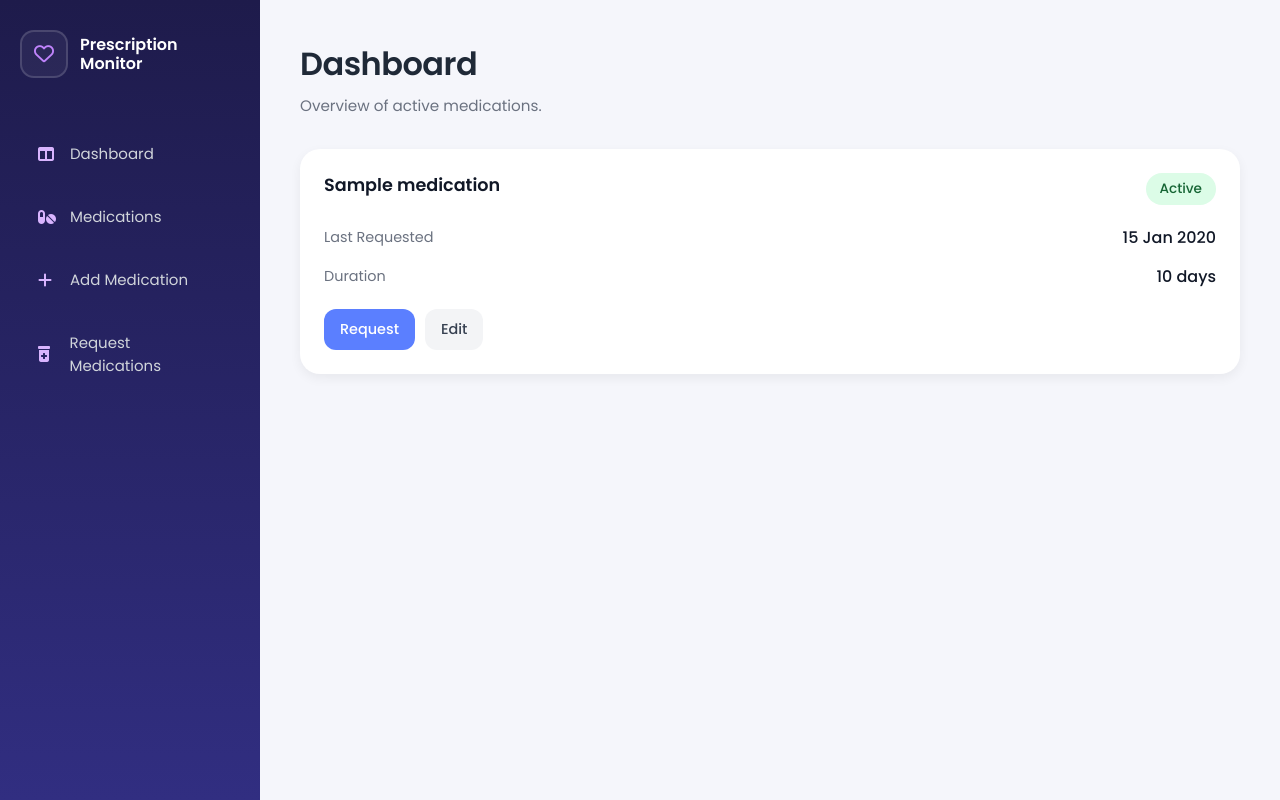
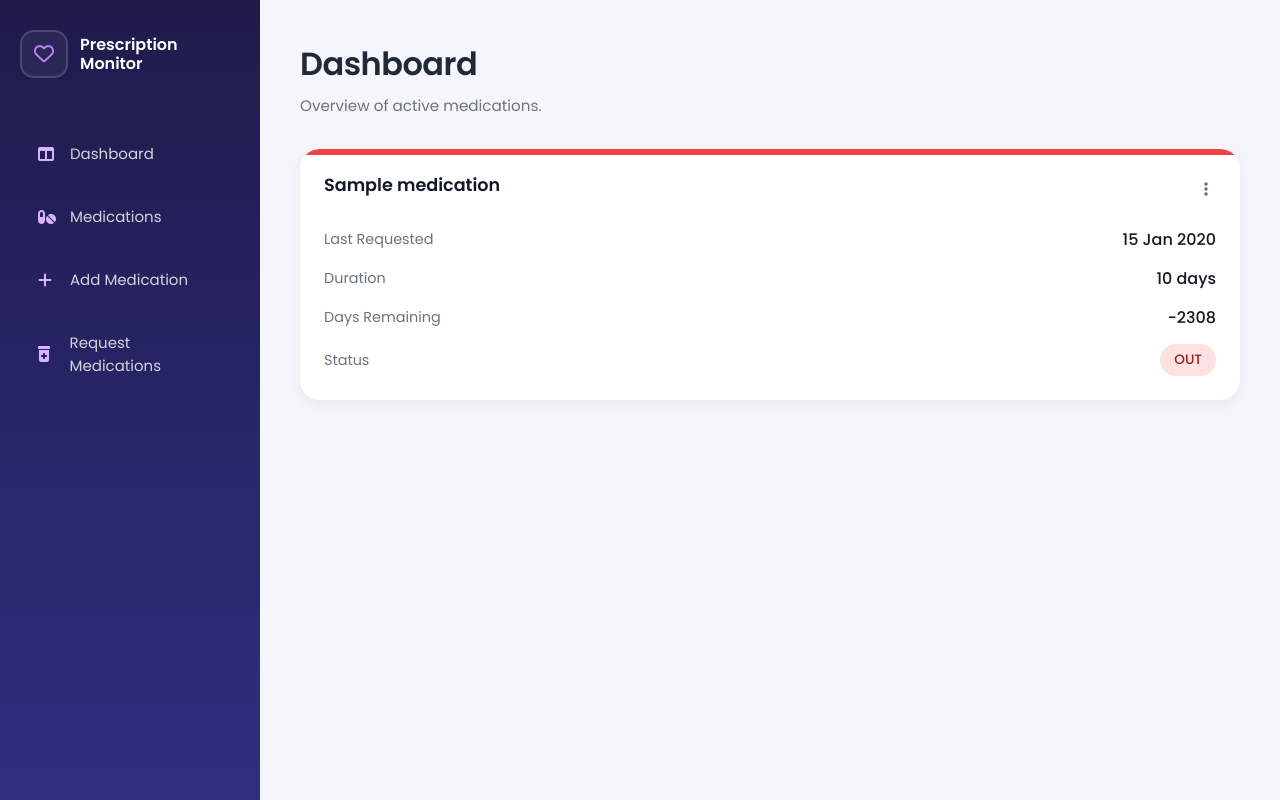
Before and after one commit to Selma434/Repeat-Prescription-Automation, a Flask app: page / in a window 1280 px wide. Run offline with Flask 3, Linux system fonts and the light colour scheme; tables that the repository leaves empty hold one stand-in row (values such as "Sample post").

Commit message:
Add Medication Status Display & Dashboard Actions

```diff
--- a/application/static/css/style.css
+++ b/application/static/css/style.css
@@ -281,7 +281,8 @@ body {
 
 .primary-button,
 .request-btn,
-.edit-btn {
+.edit-btn,
+.deactivate-btn {
     border: none;
     border-radius: 12px;
     padding: 10px 16px;
@@ -320,6 +321,16 @@ body {
     background: #e5e7eb;
 }
 
+/* Tertiary Buttons */
+
+.deactivate-btn {
+    background: rgba(249, 57, 57, 0.855);
+    color: white;
+}
+
+.deactivate-btn:hover {
+    background: rgba(251, 28, 28, 0.855);
+}
 
 /* ==========================================
    RESPONSIVE
@@ -366,6 +377,9 @@ body {
 ========================================== */
 
 .medication-card {
+    position: relative;
+    overflow: hidden;
+
     background: white;
     border-radius: 20px;
     padding: 24px;
@@ -376,6 +390,45 @@ body {
     gap: 20px;
 }
 
+/* ==========================================
+   STATUS STRIP
+========================================== */
+
+.status-strip {
+    position: absolute;
+    top: 0;
+    left: 0;
+    width: 100%;
+    height: 6px;
+}
+
+
+/* OK */
+
+.medication-card.ok .status-strip {
+    background: #22c55e;
+}
+
+
+/* LOW */
+
+.medication-card.low .status-strip {
+    background: #f59e0b;
+}
+
+
+/* CRITICAL */
+
+.medication-card.critical .status-strip {
+    background: #f97316;
+}
+
+
+/* OUT */
+
+.medication-card.out .status-strip {
+    background: #ef4444;
+}
 
 /* ==========================================
    CARD HEADER
@@ -395,6 +448,110 @@ body {
     line-height: 1.4;
 }
 
+/* ==========================================
+   DROPDOWN MENU
+========================================== */
+
+.dropdown {
+    position: relative;
+}
+
+/* Three dots button */
+
+.dropdown-toggle {
+    border: none;
+    background: transparent;
+    cursor: pointer;
+    padding: 8px;
+    border-radius: 10px;
+    color: #6b7280;
+    font-size: 16px;
+    transition: 0.2s ease;
+}
+
+.dropdown-toggle:hover {
+    background: #f3f4f6;
+    color: #111827;
+}
+
+
+/* Menu */
+
+.dropdown-menu {
+    position: absolute;
+
+    top: calc(100% - 4px); /* overlap removes hover gap */
+    right: 0;
+
+    width: 220px;
+
+    background: white;
+    border-radius: 14px;
+    box-shadow: 0 12px 28px rgba(0,0,0,0.12);
+
+    padding: 8px;
+
+    opacity: 0;
+    visibility: hidden;
+    transform: translateY(6px);
+
+    transition: 0.2s ease;
+
+    z-index: 999;
+}
+
+
+/* Keep menu open */
+
+.dropdown:hover .dropdown-menu,
+.dropdown:focus-within .dropdown-menu {
+    opacity: 1;
+    visibility: visible;
+    transform: translateY(0);
+}
+
+
+/* Menu items */
+
+.dropdown-item {
+    width: 100%;
+    border: none;
+    background: transparent;
+
+    display: flex;
+    align-items: center;
+    gap: 12px;
+
+    padding: 12px 14px;
+    border-radius: 10px;
+
+    text-align: left;
+    font-size: 14px;
+    font-family: inherit;
+
+    cursor: pointer;
+    transition: 0.2s ease;
+    color: #374151;
+}
+
+.dropdown-item:hover {
+    background: #f9fafb;
+}
+
+.dropdown-item i {
+    width: 18px;
+}
+
+
+/* Danger action */
+
+.dropdown-item.danger {
+    color: #dc2626;
+}
+
+.dropdown-item.danger:hover {
+    background: #fef2f2;
+}
 
 /* ==========================================
    CARD INFO
@@ -432,3 +589,46 @@ body {
     gap: 10px;
     margin-top: auto;
 }
+
+/* ==========================================
+   STATUS PILLS
+========================================== */
+
+.status-pill {
+    display: inline-flex;
+    align-items: center;
+
+    padding: 6px 14px;
+    border-radius: 999px;
+
+    font-size: 0.85rem;
+    font-weight: 500;
+}
+
+/* OK */
+
+.status-pill.ok {
+    background: #dcfce7;
+    color: #166534;
+}
+
+/* LOW */
+
+.status-pill.low {
+    background: #fef3c7;
+    color: #92400e;
+}
+
+/* CRITICAL */
+
+.status-pill.critical {
+    background: #fed7aa;
+    color: #9a3412;
+}
+
+/* OUT */
+
+.status-pill.out {
+    background: #fee2e2;
+    color: #991b1b;
+}
--- a/application/templates/index.html
+++ b/application/templates/index.html
@@ -18,7 +18,8 @@
 
         {% if medication.active %}
 
-        <div class="medication-card">
+        <div class="medication-card {{ medication.status.lower() }}">
+            <div class="status-strip"></div>
 
             <div class="card-header">
 
@@ -26,18 +27,36 @@
                     {{ medication.name }}
                 </h2>
 
-                {% if medication.active %}
-                    <span class="active-pill">
-                        Active
-                    </span>
-                {% else %}
-                    <span class="inactive-pill">
-                        Inactive
-                    </span>
-                {% endif %}
+                <div class="dropdown">
 
+                    <button class="dropdown-toggle">
+                        <i class="fa-solid fa-ellipsis-vertical"></i>
+                    </button>
+
+                    <div class="dropdown-menu">
+
+                        {% if medication.active %}
+                        <button class="dropdown-item">
+                            <i class="fa-solid fa-paper-plane"></i>
+                            Request
+                        </button>
+                        {% endif %}
+
+                        <button class="dropdown-item">
+                            <i class="fa-solid fa-pen"></i>
+                            Edit
+                        </button>
+
+                        {% if medication.active %}
+                        <button class="dropdown-item danger">
+                            <i class="fa-solid fa-ban"></i>
+                            Deactivate
+                        </button>
+                        {% endif %}
+
+                    </div>
+                </div>
             </div>
-
 
             <div class="medication-info">
 
@@ -49,6 +68,7 @@
                     <span class="value">
                         {{ medication.last_issued.strftime('%d %b %Y') }}
                     </span>
+
                 </div>
 
                 <div class="info-row">
@@ -61,18 +81,26 @@
                     </span>
                 </div>
 
-            </div>
+                <div class="info-row">
+                    <span class="label">
+                        Days Remaining
+                    </span>
 
+                    <span class="value">
+                        {{ medication.days_remaining }}
+                    </span>
+                </div>
 
-            <div class="card-actions">
+                <div class="info-row">
+                    <span class="label">
+                        Status
+                    </span>
 
-                <button class="request-btn">
-                    Request
-                </button>
-
-                <button class="edit-btn">
-                    Edit
-                </button>
+                    <span class="status-pill
+                        {{ medication.status.lower() }}">
+                        {{ medication.status }}
+                    </span>
+                </div>
 
             </div>
 
```
Also changed, not shown: application/templates/medications.html (+41 -3 lines).
